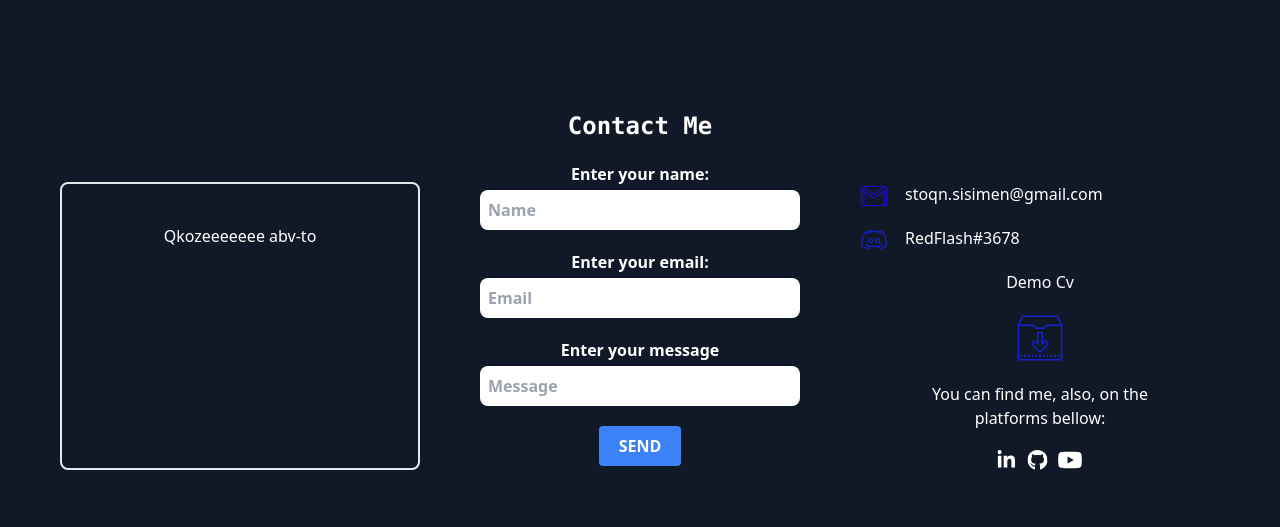
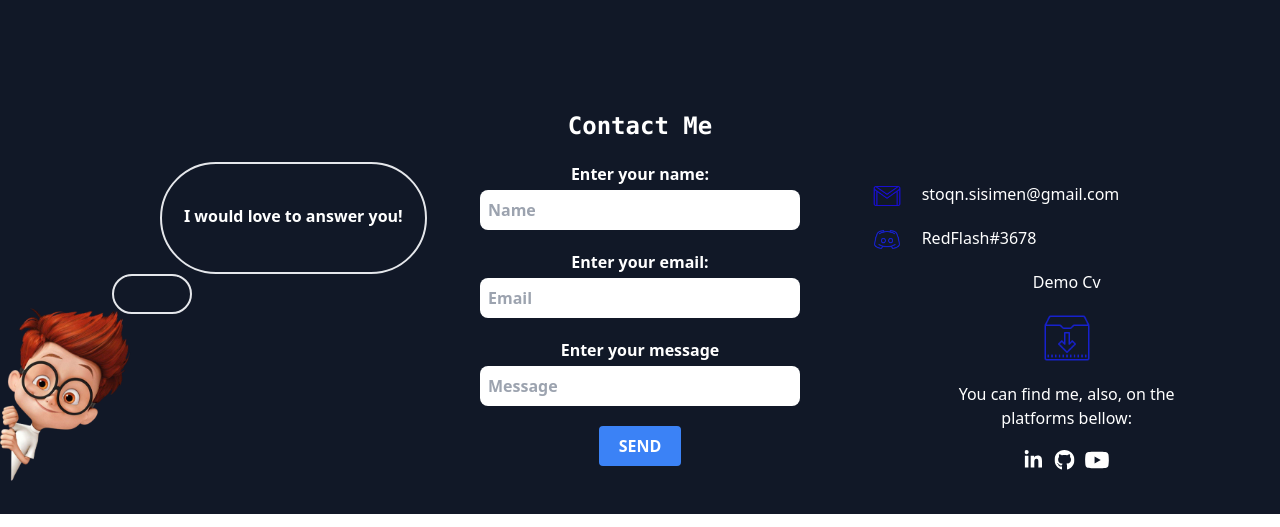
Before and after one commit to enermax5555/Portfolio, a React (Create React App) app in the folder portfolio/: page / in a window 1280 px wide. Shown: the part 1502-2029 px from the top of the page. Built offline with nearby package versions, Linux system fonts and the light colour scheme.

Commit message:
Added new img to show that i would like to answer any1, with cool css baloon for text, added new fonts

```diff
--- a/portfolio/src/Components/Contact.js
+++ b/portfolio/src/Components/Contact.js
@@ -32,7 +32,7 @@ export default function Contact() {
     const InputForms = inputform.map((e) => {
         return(
             <div>
-                <p className='text-white pb-1 cursor-default select-none'>{e.pText}</p>
+                <p className='text-white pb-1 cursor-default select-none font-sofia'>{e.pText}</p>
                 <input type={e.type} name={e.name} placeholder={e.placeholder} rows="6" cols='20' className='border-solid border-gray-600 rounded-lg p-2 w-80' />
             </div>
         )
@@ -51,14 +51,23 @@ export default function Contact() {
         e.target.reset()
     };
     return(
-        <main id='Contact' className='lg:p-10 lg:pt-5 rounded-lg hover:border-gray-400'>
-            <selection className='flex justify-center pt-5 pb-5 select-none'>
-        <p className='font-mono text-2xl text-white font-bold'>Contact Me</p>
+        <main id='Contact' className='lg:p- lg:pt-5 rounded-lg hover:border-gray-400'>
+            <selection className='flex justify-center py-5 select-none'>
+        <p className='font-mono text-2xl text-white font-montserrat font-bold'>Contact Me</p>
             </selection>
 
             <header className='grid lg:grid-cols-3'>
-                <div className='border-2 border-solid rounded-lg p-10 text-center text-white m-5'>
-                Qkozeeeeeee abv-to
+
+
+                <div className=''>
+                <div className='ml-40 w-50 h-28 rounded-full border-2 text-center py-10'>
+                    <p className='font-bold font-sofia text-white'>I would love to answer you!</p>
+                </div>
+                <div className='absolute ml-28 w-20 h-10 rounded-full border-2'>
+                </div>
+
+                <img className='h-60' src={require('../Assets/images/Contact.png')}/>
+
                 </div>
                 <form ref={form} onSubmit={sendEmail}>
                     <div className='grid gap-y-5 justify-center text-center font-bold'>
@@ -75,7 +84,7 @@ export default function Contact() {
                         <img className='w-7'src={require('../Assets/images/Discord.png')}/>
                         </div>
 
-                        <div className='col-start-2 col-end-8 space-y-5'>
+                        <div className='col-start-2 col-end-8 space-y-5 font-sofia'>
                         <p>stoqn.sisimen@gmail.com</p>
                         <p>RedFlash#3678</p>
 
```
